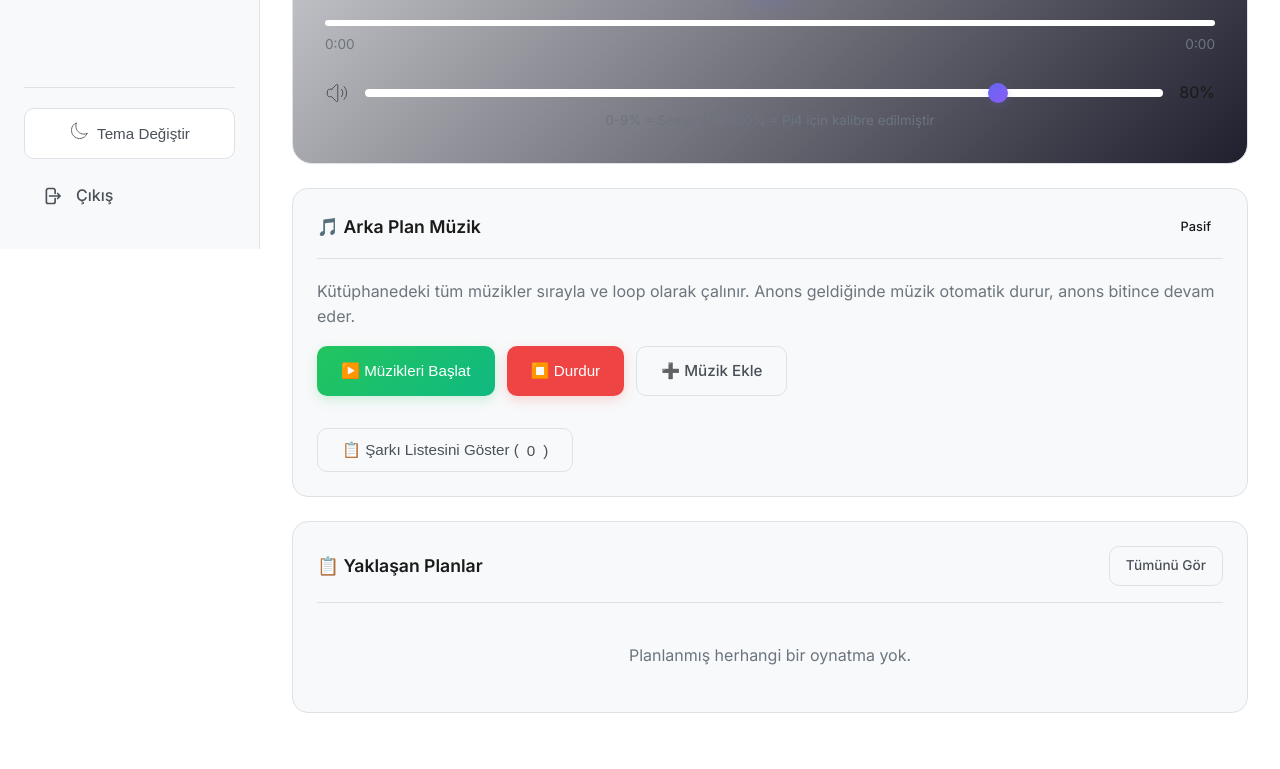
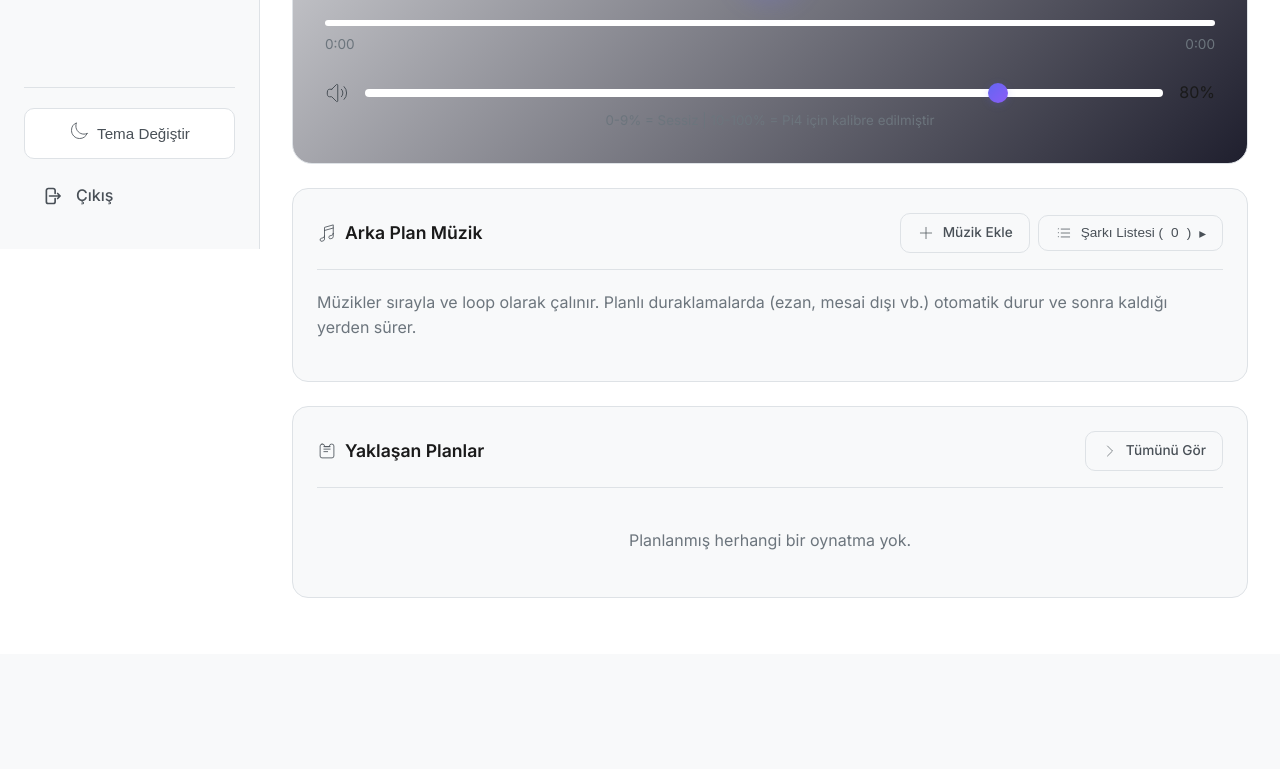
Before and after one commit to berkaybakac/announceflow, a Flask app: page / in a window 1280 px wide. Shown: the part 551-1320 px from the top of the page. After the commit the page ends 1149 px from the top, so only its background shows below. Run offline with Flask 3, Linux system fonts and the light colour scheme; the visitor is signed in with stand-in values (Sample User, id 1); data comes from the database, SQL or seed files in the repository; data that the repository does not hold is empty; some libraries are stand-ins or nearby versions.

Commit message:
Refine now playing UI layout and icons

```diff
--- a/templates/index.html
+++ b/templates/index.html
@@ -67,26 +67,39 @@
 <!-- Arka Plan Müzik Bölümü -->
 <div class="card animate-in" style="margin-top: 24px;" x-data="{ showSongList: false }">
     <div class="card-header">
-        <h3 class="card-title">🎵 Arka Plan Müzik</h3>
-        <span class="badge" id="playlistBadge">Pasif</span>
+        <h3 class="card-title" style="display: flex; align-items: center; gap: 8px;">
+            <svg fill="none" viewBox="0 0 24 24" stroke="currentColor"
+                style="width: 20px; height: 20px; color: var(--text-secondary);">
+                <path stroke-linecap="round" stroke-linejoin="round"
+                    d="M9 9l10.5-3m0 6.553v3.75a2.25 2.25 0 01-1.632 2.163l-1.32.377a1.803 1.803 0 11-.99-3.467l2.31-.66a2.25 2.25 0 001.632-2.163zm0 0V2.25L9 5.25v10.303m0 0v3.75a2.25 2.25 0 01-1.632 2.163l-1.32.377a1.803 1.803 0 11-.99-3.467l2.31-.66A2.25 2.25 0 009 15.553z" />
+            </svg>
+            Arka Plan Müzik
+        </h3>
+        <div style="display: flex; gap: 8px; align-items: center; flex-wrap: wrap;">
+            <a href="/library" class="btn btn-outline btn-sm">
+                <svg fill="none" viewBox="0 0 24 24" stroke="currentColor"
+                    style="width: 18px; height: 18px;">
+                    <path stroke-linecap="round" stroke-linejoin="round" d="M12 4.5v15m7.5-7.5h-15" />
+                </svg>
+                Müzik Ekle
+            </a>
+            <button type="button" class="btn btn-outline btn-sm"
+                @click="showSongList = !showSongList; if (showSongList) loadSongList()" id="songListToggle">
+                <svg fill="none" viewBox="0 0 24 24" stroke="currentColor"
+                    style="width: 18px; height: 18px;">
+                    <path stroke-linecap="round" stroke-linejoin="round"
+                        d="M8.25 6.75h11.25M8.25 12h11.25M8.25 17.25h11.25M4.5 6.75h.008v.008H4.5V6.75zm0 5.25h.008v.008H4.5V12zm0 5.25h.008v.008H4.5v-.008z" />
+                </svg>
+                Şarkı Listesi (<span id="songCount">0</span>)
+                <span x-text="showSongList ? '▾' : '▸'"></span>
+            </button>
+        </div>
     </div>
 
     <p style="color: var(--text-muted); margin-bottom: 16px;">
-        Kütüphanedeki tüm müzikler sırayla ve loop olarak çalınır. Anons geldiğinde müzik otomatik durur, anons bitince
-        devam eder.
+        Müzikler sırayla ve loop olarak çalınır. Planlı duraklamalarda (ezan, mesai dışı vb.) otomatik durur ve sonra
+        kaldığı yerden sürer.
     </p>
-
-    <div style="display: flex; gap: 12px; flex-wrap: wrap;">
-        <button class="btn btn-success" onclick="startPlayback()">
-            ▶️ Müzikleri Başlat
-        </button>
-        <button class="btn btn-danger" onclick="stopPlaylist()">
-            ⏹️ Durdur
-        </button>
-        <a href="/library" class="btn btn-outline">
-            ➕ Müzik Ekle
-        </a>
-    </div>
 
     <div id="playlistStatus"
         style="margin-top: 16px; padding: 12px; background: var(--bg-input); border-radius: 8px; display: none;">
@@ -95,18 +108,12 @@
         <span id="playlistProgress" style="margin-left: 12px; color: var(--primary);">-</span>
     </div>
 
-    <!-- Şarkı Listesi Toggle -->
-    <div style="margin-top: 16px; border-top: 1px solid var(--border-color); padding-top: 16px;">
-        <button type="button" class="btn btn-outline" onclick="toggleSongList()" id="songListToggle">
-            📋 Şarkı Listesini Göster (<span id="songCount">0</span>)
-        </button>
-
-        <!-- Genişletilebilir Liste -->
-        <div id="songListContainer" x-show="showSongList" x-transition style="margin-top: 12px;">
-            <div id="songList"
-                style="max-height: 400px; overflow-y: auto; background: var(--bg-input); border-radius: 8px; padding: 8px;">
-                <!-- Şarkılar buraya yüklenecek -->
-            </div>
+    <!-- Genişletilebilir Liste -->
+    <div id="songListContainer" x-show="showSongList" x-transition
+        style="margin-top: 16px; border-top: 1px solid var(--border-color); padding-top: 16px; display: none;">
+        <div id="songList"
+            style="max-height: 400px; overflow-y: auto; background: var(--bg-input); border-radius: 8px; padding: 8px;">
+            <!-- Şarkılar buraya yüklenecek -->
         </div>
     </div>
 </div>
@@ -114,8 +121,21 @@
 <!-- Recent Plays -->
 <div class="card animate-in" style="margin-top: 24px;">
     <div class="card-header">
-        <h3 class="card-title">📋 Yaklaşan Planlar</h3>
-        <a href="/schedules/one-time" class="btn btn-outline btn-sm">Tümünü Gör</a>
+        <h3 class="card-title" style="display: flex; align-items: center; gap: 8px;">
+            <svg fill="none" viewBox="0 0 24 24" stroke="currentColor"
+                style="width: 20px; height: 20px; color: var(--text-secondary);">
+                <path stroke-linecap="round" stroke-linejoin="round"
+                    d="M8.25 6.75h7.5m-7.5 3h7.5m-7.5 3h4.5M6 3.75h.75A2.25 2.25 0 019 6v.75h6V6A2.25 2.25 0 0117.25 3.75H18A2.25 2.25 0 0120.25 6v12A2.25 2.25 0 0118 20.25H6A2.25 2.25 0 013.75 18V6A2.25 2.25 0 016 3.75z" />
+            </svg>
+            Yaklaşan Planlar
+        </h3>
+        <a href="/schedules/one-time" class="btn btn-outline btn-sm">
+            <svg fill="none" viewBox="0 0 24 24" stroke="currentColor"
+                style="width: 16px; height: 16px;">
+                <path stroke-linecap="round" stroke-linejoin="round" d="M8.25 4.5l7.5 7.5-7.5 7.5" />
+            </svg>
+            Tümünü Gör
+        </a>
     </div>
 
     {% if upcoming_schedules %}
@@ -296,21 +316,6 @@
         }
     }
 
-    async function startPlayback() {
-        // Start ALL music files in library as playlist (loop mode)
-        try {
-            const response = await fetch('/api/playlist/start-all', { method: 'POST' });
-            if (response.ok) {
-                updatePlayerState();
-            } else {
-                const data = await response.json();
-                alert(data.error || 'Müzik başlatılamadı');
-            }
-        } catch (error) {
-            console.error('Error starting playlist:', error);
-        }
-    }
-
     async function stopPlayback() {
         try {
             await fetch('/api/stop', { method: 'POST' });
@@ -396,15 +401,6 @@
         }
     }
 
-    async function stopPlaylist() {
-        try {
-            await fetch('/api/playlist/stop', { method: 'POST' });
-            updatePlayerState();
-        } catch (error) {
-            console.error('Error stopping playlist:', error);
-        }
-    }
-
     // Update playlist status in updatePlayerState
     const originalUpdatePlayerState = updatePlayerState;
     updatePlayerState = async function () {
@@ -446,14 +442,11 @@
             volumeValue.textContent = (data.volume ?? 80) + '%';
 
             // Update playlist status
-            const playlistBadge = document.getElementById('playlistBadge');
             const playlistStatus = document.getElementById('playlistStatus');
             const playlistCurrentTrack = document.getElementById('playlistCurrentTrack');
             const playlistProgress = document.getElementById('playlistProgress');
 
             if (data.playlist && data.playlist.active) {
-                playlistBadge.textContent = 'Aktif';
-                playlistBadge.classList.add('badge-success');
                 playlistStatus.style.display = 'block';
 
                 if (data.filename) {
@@ -461,8 +454,6 @@
                 }
                 playlistProgress.textContent = `(${data.playlist.current_index + 1}/${data.playlist.tracks})`;
             } else {
-                playlistBadge.textContent = 'Pasif';
-                playlistBadge.classList.remove('badge-success');
                 playlistStatus.style.display = 'none';
             }
         } catch (error) {
@@ -489,23 +480,7 @@
         return div.innerHTML;
     }
 
-    let songListVisible = false;
     let musicFiles = [];
-
-    function toggleSongList() {
-        const container = document.getElementById('songListContainer');
-        const btn = document.getElementById('songListToggle');
-        songListVisible = !songListVisible;
-
-        if (songListVisible) {
-            container.style.display = 'block';
-            btn.innerHTML = `📋 Şarkı Listesini Gizle (<span id="songCount">${musicFiles.length}</span>)`;
-            loadSongList();
-        } else {
-            container.style.display = 'none';
-            btn.innerHTML = `📋 Şarkı Listesini Göster (<span id="songCount">${musicFiles.length}</span>)`;
-        }
-    }
 
     async function loadSongList() {
         try {
@@ -528,9 +503,26 @@
         }
 
         const currentId = currentMediaId;
+        const iconPlay = `
+            <svg fill="none" viewBox="0 0 24 24" stroke="currentColor"
+                style="width: 16px; height: 16px; color: var(--primary);">
+                <path stroke-linecap="round" stroke-linejoin="round"
+                    d="M5.25 5.653c0-.856.917-1.398 1.667-.986l11.54 6.348a1.125 1.125 0 010 1.971l-11.54 6.347a1.125 1.125 0 01-1.667-.985V5.653z" />
+            </svg>
+        `;
+        const iconMusic = `
+            <svg fill="none" viewBox="0 0 24 24" stroke="currentColor"
+                style="width: 16px; height: 16px; color: var(--text-muted);">
+                <path stroke-linecap="round" stroke-linejoin="round"
+                    d="M9 9l10.5-3m0 6.553v3.75a2.25 2.25 0 01-1.632 2.163l-1.32.377a1.803 1.803 0 11-.99-3.467l2.31-.66a2.25 2.25 0 001.632-2.163zm0 0V2.25L9 5.25v10.303m0 0v3.75a2.25 2.25 0 01-1.632 2.163l-1.32.377a1.803 1.803 0 11-.99-3.467l2.31-.66A2.25 2.25 0 009 15.553z" />
+            </svg>
+        `;
         container.innerHTML = musicFiles.map(file => `
             <div style="padding: 8px 12px; border-bottom: 1px solid var(--border-color); ${file.id === currentId && isPlaying ? 'background: rgba(46, 204, 113, 0.15); border-left: 3px solid var(--primary);' : ''}">
-                ${file.id === currentId && isPlaying ? '▶️' : '🎵'} ${escapeHtml(file.filename)}
+                <div style="display: flex; align-items: center; gap: 8px;">
+                    ${file.id === currentId && isPlaying ? iconPlay : iconMusic}
+                    <span>${escapeHtml(file.filename)}</span>
+                </div>
             </div>
         `).join('');
     }
```
